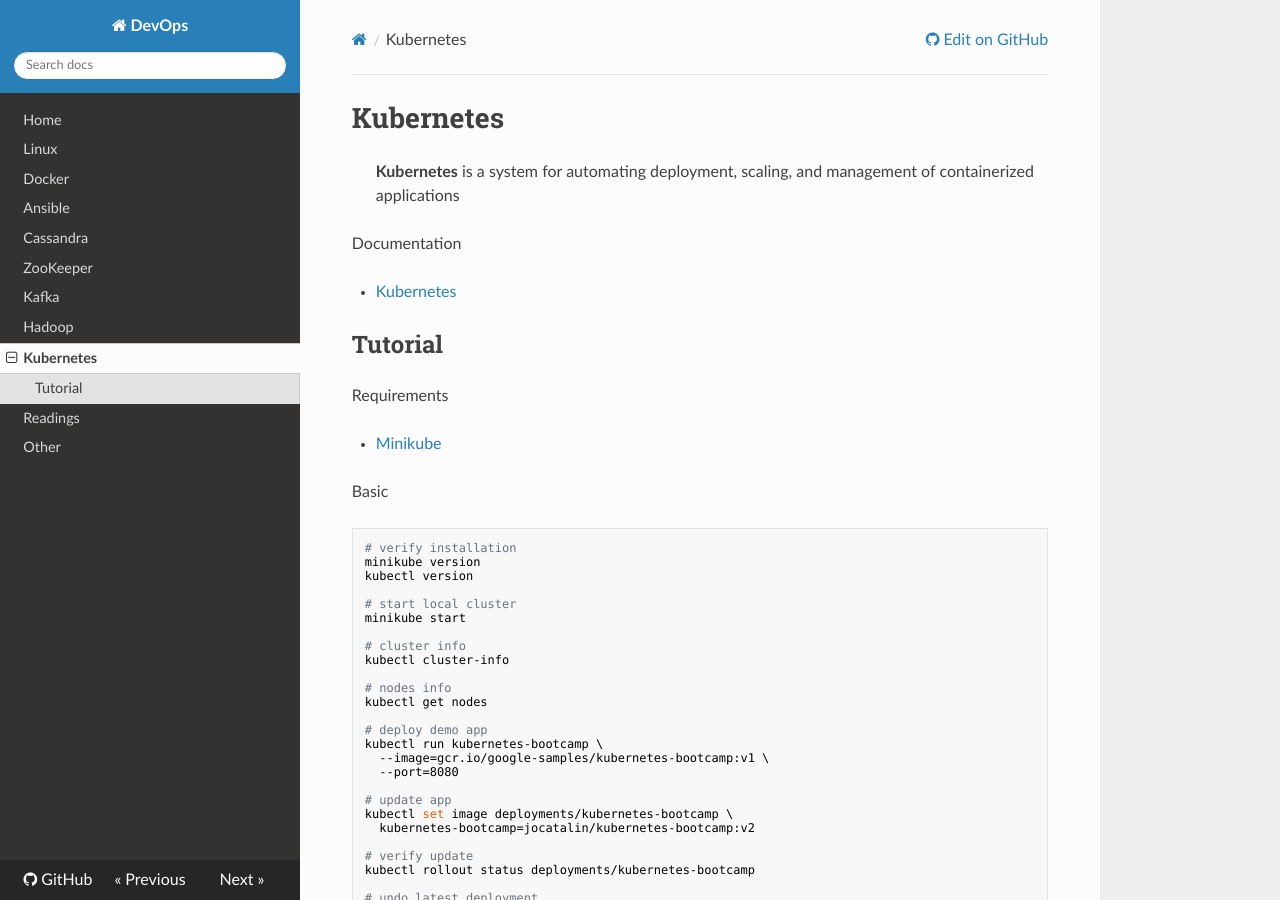
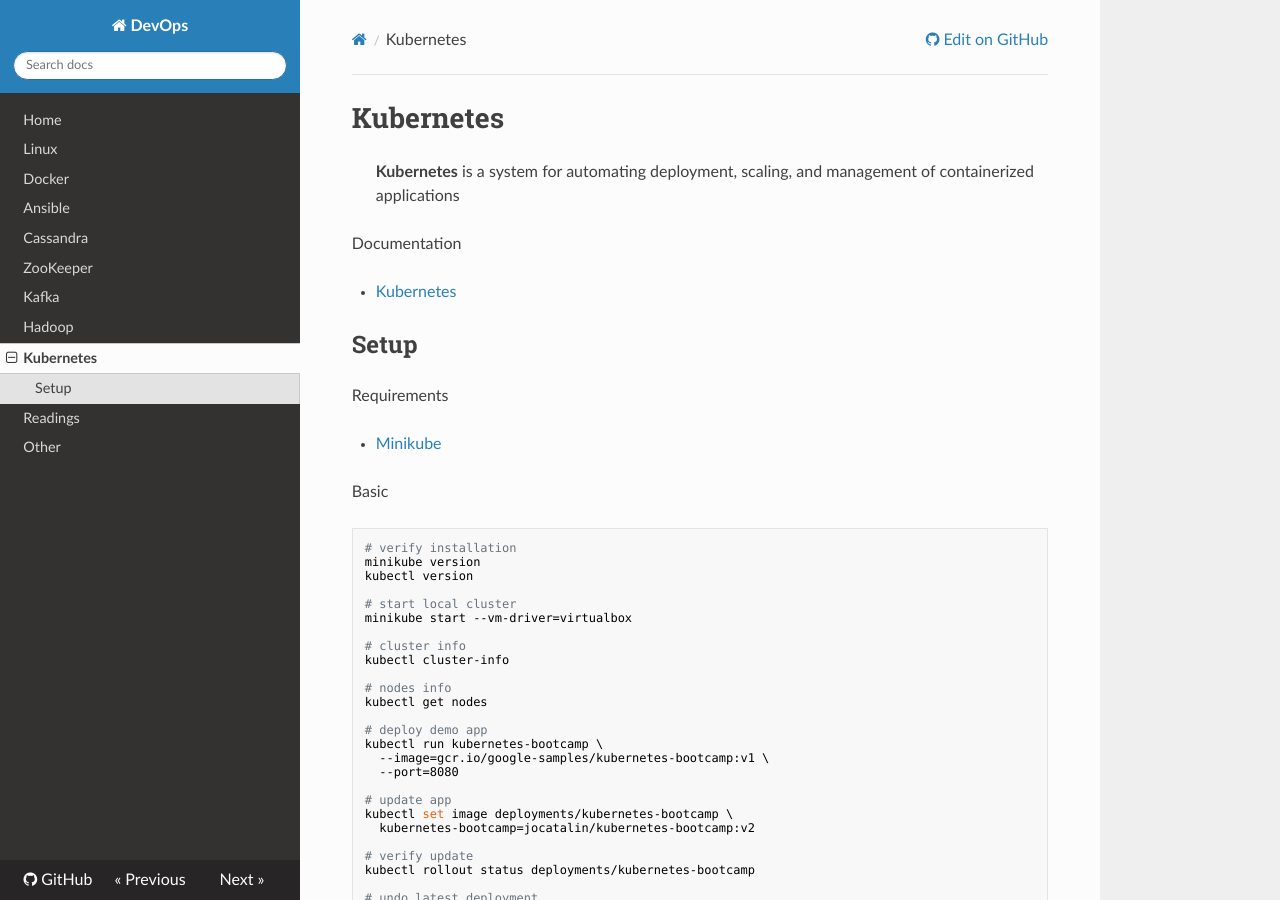
Before and after one commit to niqdev/devops, an MkDocs documentation site: the page built from docs/kubernetes.md, in a window 1280 px wide and 900 px high. Built offline with MkDocs 1.6.1, drawn with Linux system fonts in a browser that asks for light colours; nearby versions of some CDN libraries; old or Windows-style settings are respelled for this version of MkDocs.

Commit message:
doc: update kubernetes

```diff
--- a/docs/kubernetes.md
+++ b/docs/kubernetes.md
@@ -6,7 +6,7 @@ Documentation
 
 * [Kubernetes](https://kubernetes.io/docs/home/?path=browse)
 
-## Tutorial
+## Setup
 
 Requirements
 
@@ -19,7 +19,7 @@ minikube version
 kubectl version
 
 # start local cluster
-minikube start
+minikube start --vm-driver=virtualbox
 
 # cluster info
 kubectl cluster-info
```
